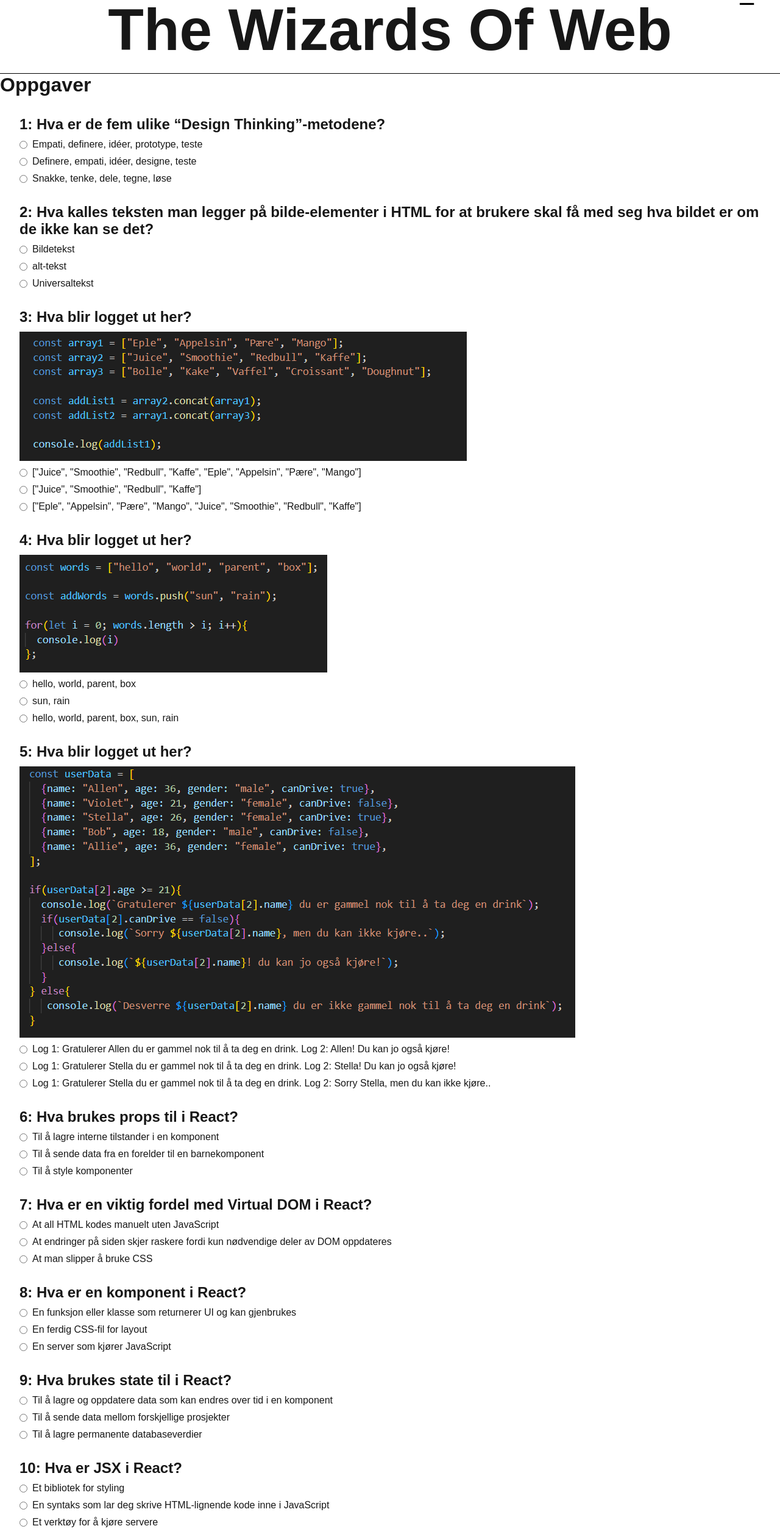
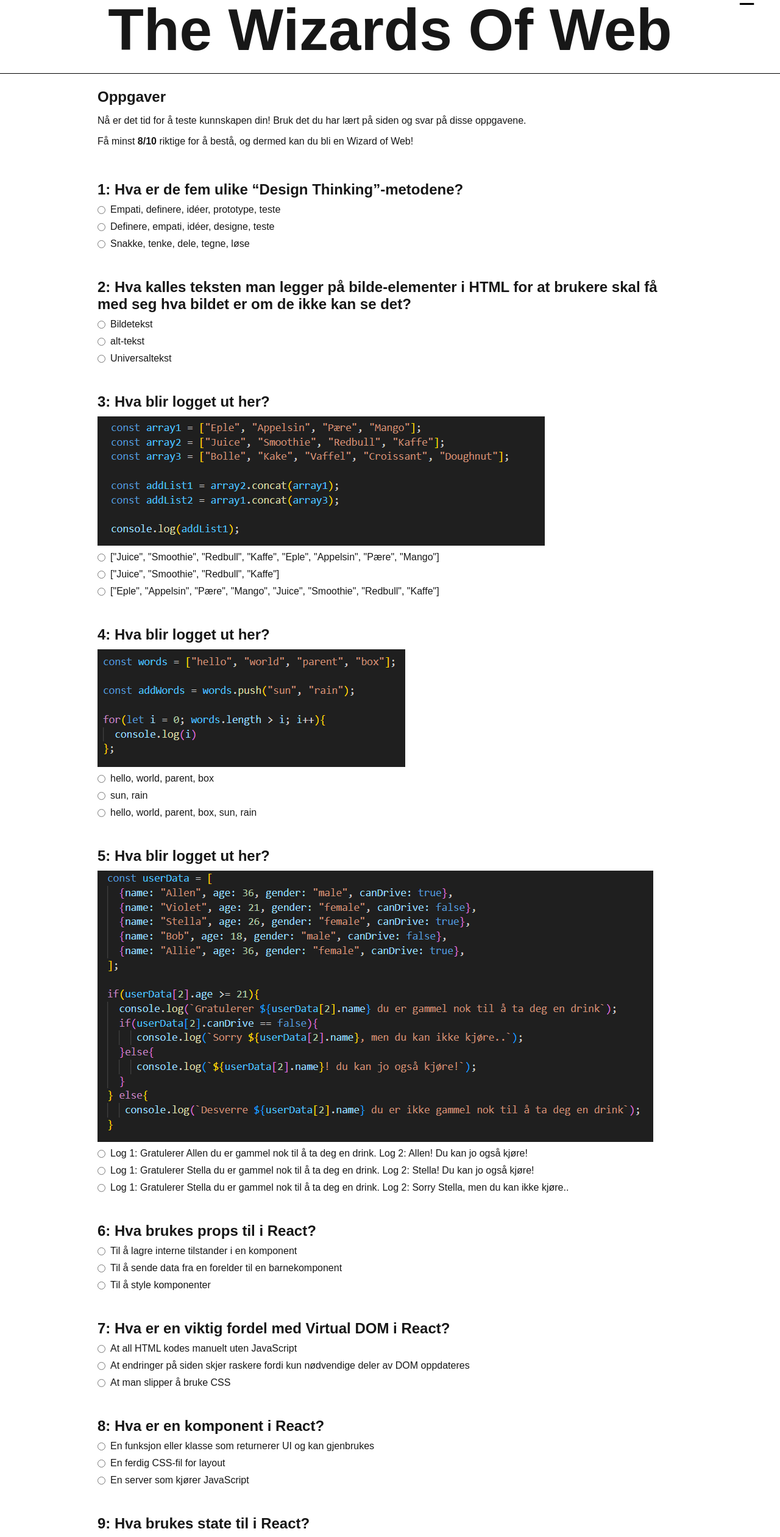
Before and after one commit to marie-cha9ne/Arbeidskrav-2---gruppe, a Next.js app: page /tasks in a window 1280 px wide. Shown: the part 22-2543 px from the top of the page at 61% size. Built offline with nearby package versions, Linux system fonts and the light colour scheme.

Commit message:
Fikset layout på oppgave-siden

```diff
--- a/app/components/Results.css
+++ b/app/components/Results.css
@@ -1,5 +1,6 @@
-.resultSummary {
+.result-summary {
   display: flex;
   flex-direction: column;
   gap: 1rem;
+  margin-bottom: 4rem;
 }
--- a/app/components/Results.tsx
+++ b/app/components/Results.tsx
@@ -1,4 +1,4 @@
-import { Answer, MultipleChoice, ResultsProps } from "../data/types";
+import { ResultsProps } from "../data/types";
 import { calculateScore } from "../utils/calculateScore";
 import { Tasks } from "../data/tasks";
 import "./Results.css";
@@ -8,7 +8,7 @@ export default function Results({ userAnswers }: ResultsProps) {
   const score = finalResult.score;
 
   return (
-    <article>
+    <article className="result-summary ">
       {score > 7 ? (
         <h1>Gratulerer, du fikk {score} poeng og har bestått!</h1>
       ) : (
--- a/app/components/SubmitButton.tsx
+++ b/app/components/SubmitButton.tsx
@@ -1,5 +1,5 @@
 "use client";
-
+// import "../components/Main.module.css"
 import { useAnswerStore } from "../store/useAnswerStore";
 import { SubmiButtonProps } from "../data/types";
 
@@ -11,5 +11,5 @@ export default function SubmitButton({ onSubmit }: SubmiButtonProps) {
     onSubmit();
   }
 
-  return <button onClick={handleClick}>Send inn svar</button>;
+  return <button onClick={handleClick} className="submit-button">Send inn svar</button>;
 }
--- a/app/components/TaskCard.css
+++ b/app/components/TaskCard.css
@@ -9,5 +9,5 @@ label {
   flex-direction: column;
   align-items: start;
   gap: 10px;
-  margin: 2rem;
+  margin: 2rem 0rem 3rem;
 }
--- /dev/null
+++ b/app/components/TasksHeader.tsx
@@ -0,0 +1,15 @@
+export default function TasksHeader() {
+  return (
+    <section className="tasks-header">
+      <h1>Oppgaver</h1>
+      <p>
+        Nå er det tid for å teste kunnskapen din! Bruk det du har lært på siden
+        og svar på disse oppgavene.
+      </p>
+      <p>
+        Få minst <strong>8/10 </strong> riktige for å bestå, og dermed kan du
+        bli en Wizard of Web!
+      </p>
+    </section>
+  );
+}
--- a/app/tasks/page.tsx
+++ b/app/tasks/page.tsx
@@ -1,8 +1,9 @@
 "use client";
-
+import "./tasks.css";
 import { useState } from "react";
 import { Tasks } from "../data/tasks";
 import { useAnswerStore } from "../store/useAnswerStore";
+import TasksHeader from "../components/TasksHeader";
 import TaskCard from "../components/TaskCard";
 import SubmitButton from "../components/SubmitButton";
 import Results from "../components/Results";
@@ -12,8 +13,8 @@ export default function TasksPage() {
   const userAnswers = useAnswerStore((state) => state.answers);
 
   return (
-    <main>
-      <h1>Oppgaver</h1>
+    <main className="main-container">
+      <TasksHeader />
       <TaskCard tasks={Tasks} submitted={submitted} />
       <SubmitButton onSubmit={() => setSubmitted(true)} />
       {submitted && <Results userAnswers={userAnswers} />}
--- /dev/null
+++ b/app/tasks/tasks.css
@@ -0,0 +1,21 @@
+.main-container {
+  width: 100%;
+  max-width: 960px;
+  margin-inline: auto;
+}
+
+.tasks-header {
+  padding: 1.5rem 0rem;
+  display: flex;
+  flex-direction: column;
+  gap: 1rem;
+}
+
+.submit-button {
+  margin-bottom: 5rem;
+  padding: 0.5rem 2rem;
+}
+
+.submit-button:hover {
+  cursor: pointer;
+}
```
